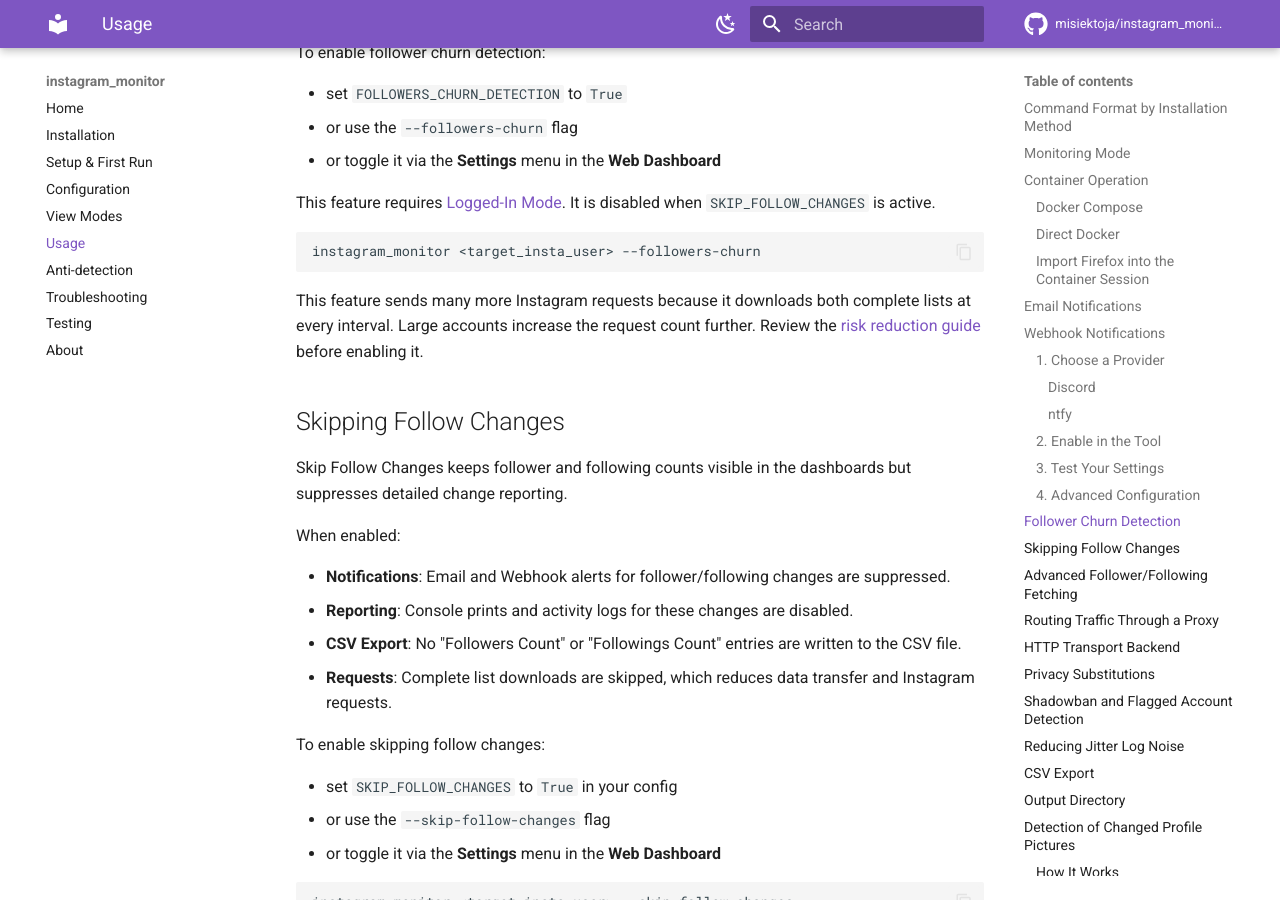
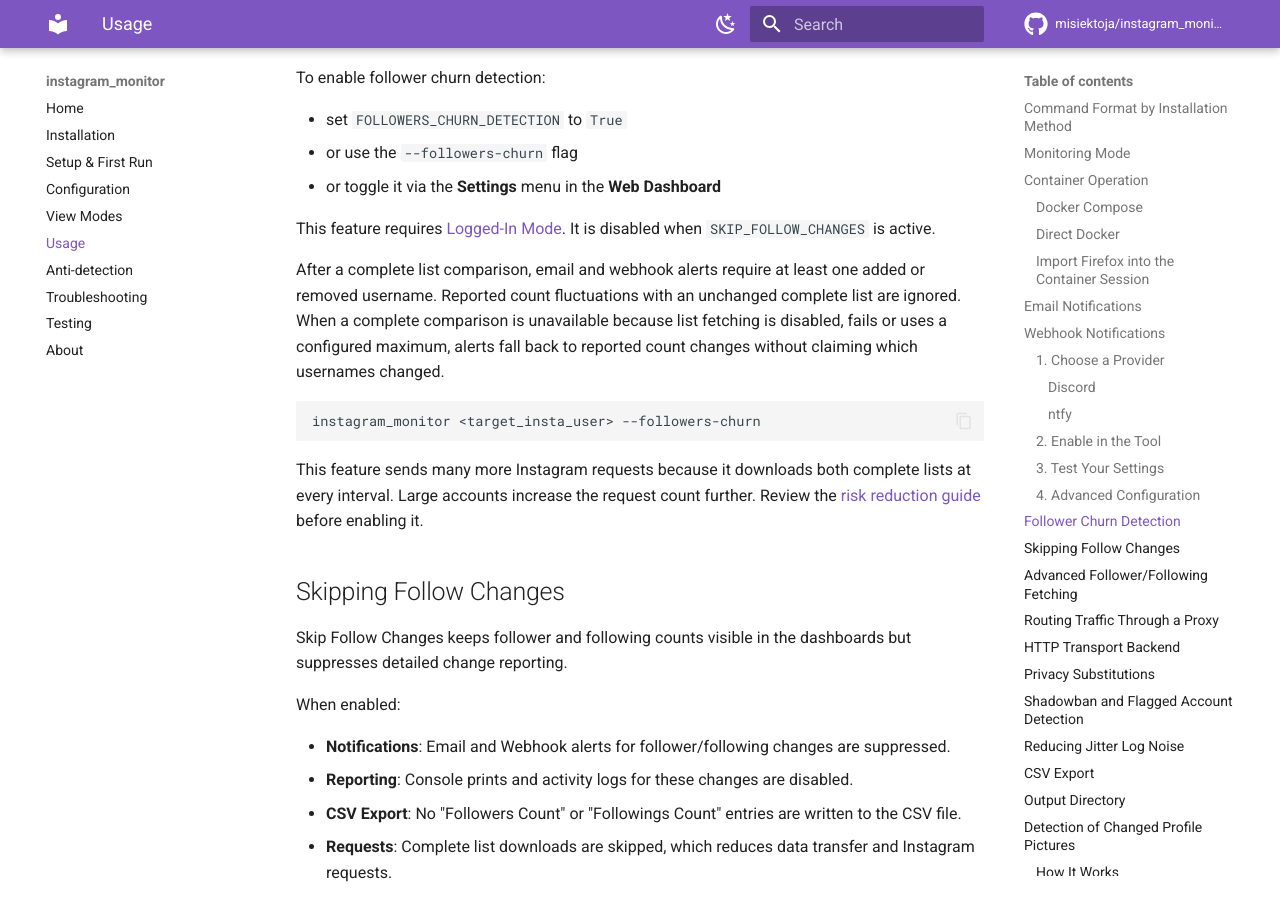
Before and after one commit to misiektoja/instagram_monitor, an MkDocs documentation site: the page built from docs/usage.md, in a window 1280 px wide and 900 px high, scrolled down 12343 px. Built offline with MkDocs 1.6.1 and Material for MkDocs 9.7.7, drawn with Linux system fonts in a browser that asks for light colours; comment, search, counter and statistics services are not loaded; some of the changed text lies outside the part shown.

Commit message:
docs(usage): document notification fallback and root webhooks

````diff
--- a/docs/usage.md
+++ b/docs/usage.md
@@ -380,7 +380,7 @@ instagram_monitor <target_insta_user> --webhook
 instagram_monitor <target_insta_user> --no-webhook
 ```
 
-Webhook and avatar URLs must be complete HTTPS links with a path and no embedded credentials. Known Discord and `ntfy.sh` destinations correct a stale configured provider at runtime. A URL passed through `--webhook-url` may remain visible in shell history or process listings, so prefer `--set-webhook-url` for normal setup.
+Webhook and avatar URLs must be complete HTTPS links with a hostname and no embedded credentials. Root endpoints work with or without a trailing slash. Known Discord and `ntfy.sh` destinations correct a stale configured provider at runtime. A URL passed through `--webhook-url` may remain visible in shell history or process listings, so prefer `--set-webhook-url` for normal setup.
 
 <a id="3-test-your-settings"></a>
 ### 3. Test Your Settings
@@ -443,6 +443,8 @@ To enable follower churn detection:
 - or toggle it via the **Settings** menu in the **Web Dashboard**
 
 This feature requires [Logged-In Mode](configuration.md#logged-in-mode-with-session-login). It is disabled when `SKIP_FOLLOW_CHANGES` is active.
+
+After a complete list comparison, email and webhook alerts require at least one added or removed username. Reported count fluctuations with an unchanged complete list are ignored. When a complete comparison is unavailable because list fetching is disabled, fails or uses a configured maximum, alerts fall back to reported count changes without claiming which usernames changed.
 
 ```sh
 instagram_monitor <target_insta_user> --followers-churn
````
